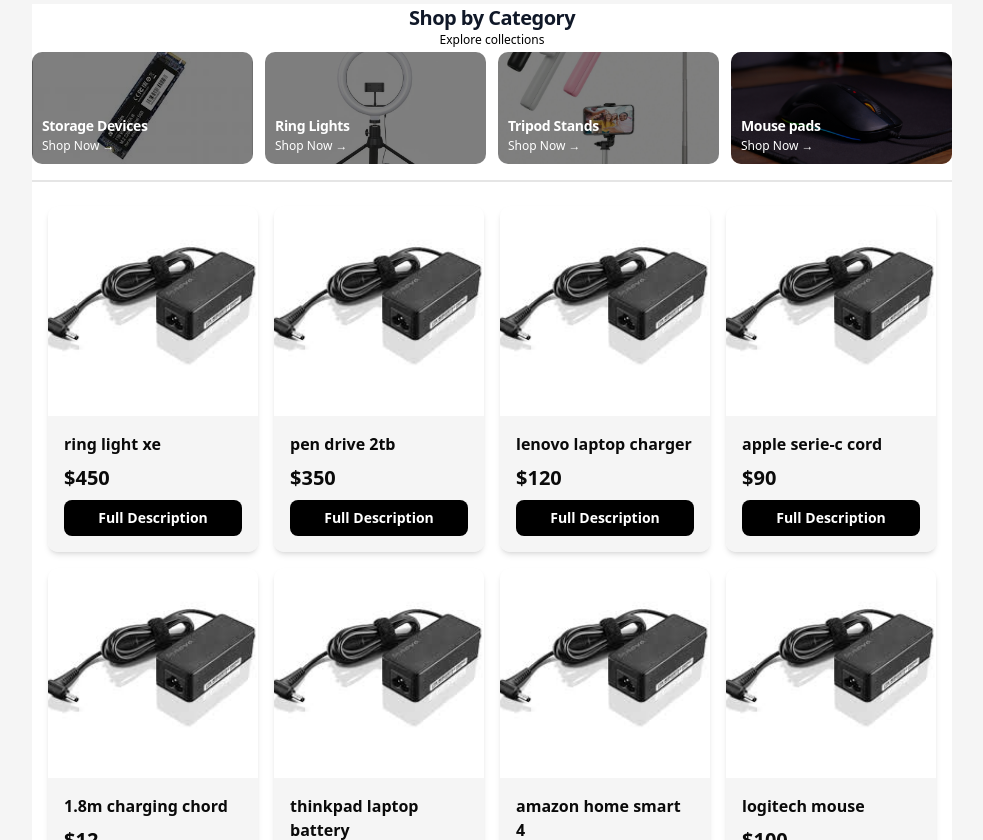
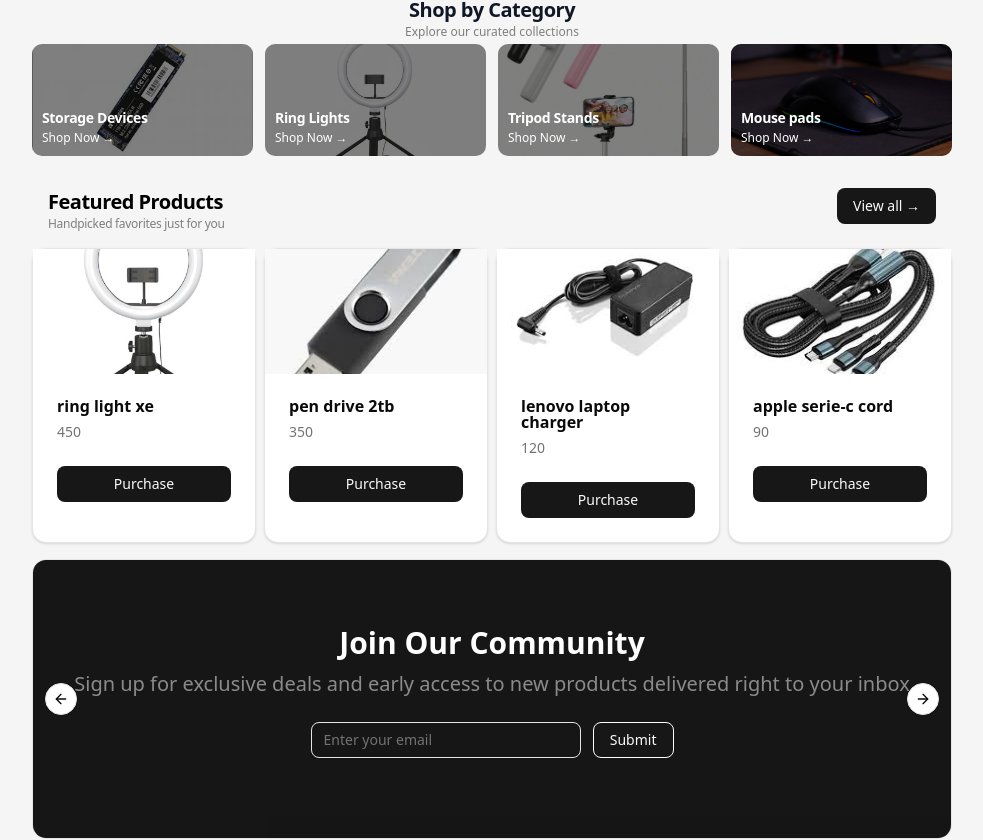
Before and after one commit to ABU-BAW/prime-access-store, a React (Vite) app: page / in a window 1280 px wide. Shown: the part 460-1300 px from the top of the page, without its empty margins (148-1131 px from the left). Built offline with nearby package versions, Linux system fonts and the light colour scheme; grey boxes are pictures that could not be loaded.

Commit message:
fixing featured and adding margins to hero sections

```diff
--- a/src/App.jsx
+++ b/src/App.jsx
@@ -21,7 +21,7 @@ function App() {
         <Navbar/>
       </header>
 
-      <main className="flex-1 bg-muted text-foreground flex flex-col px-4 lg:px-45 py-4">
+      <main className="flex-1 bg-muted text-foreground flex flex-col px-4 lg:px-45 py-2">
         <Routes>
             <Route path="/" element={<Home />} />
             <Route path="/shop" element={<Shop />} />
--- a/src/components/Category.jsx
+++ b/src/components/Category.jsx
@@ -34,12 +34,12 @@ const categories = [
 function Category() {
 
     return (
-        <section className=" bg-background flex flex-col mb-4">
+        <section className=" bg-muted flex flex-col mb-4">
             <h2 className="text-xl font-bold text-center tracking-tight text-gray-900">
                 Shop by Category
             </h2>
 
-            <p className='text-xs  text-black self-center mb-1'>Explore  collections</p>
+            <p className='text-xs  text-foreground/50 self-center mb-1'>Explore our curated collections</p>
 
             <div className="grid grid-cols-2 lg:grid-cols-4 gap-3 max-w-5xl w-full ">
                 {
--- /dev/null
+++ b/src/components/Featured.jsx
@@ -0,0 +1,50 @@
+import { Badge } from "@/components/ui/badge"
+import { Button } from "@/components/ui/button"
+import {
+  Card,
+  CardAction,
+  CardDescription,
+  CardFooter,
+  CardHeader,
+  CardTitle,
+} from "@/components/ui/card"
+
+
+function Featured({featured}) {
+
+    return (
+        <section className="py-4 px-0  bg-mute ">
+            <div className="flex items-start justify-between mb-4 px-4">
+                <div >
+                    <h2 className="text-black text-xl font-bold tracking-tight">Featured Products</h2>
+                    <p className="text-foreground/50 text-xs tracking-tight">Handpicked favorites just for you</p>
+                </div>
+                <span><Button>View all →</Button></span>
+            </div>
+            <div className="grid grid-cols-2 lg:grid-cols-4 gap-2 ">
+                {
+                    featured.map(product => (
+                        <Card className="mx-auto w-full max-w-sm pt-0" key={product.id}>
+                            <img
+                                src= {`${product.image}`}
+                                alt="product image"
+                                className=" aspect-video w-full object-cover "
+                            />
+                            <CardHeader>
+                                <CardTitle>{product.name}</CardTitle>
+                                <CardDescription>
+                                    {product.price}
+                                </CardDescription>
+                            </CardHeader>
+                            <CardFooter>
+                                <Button className="w-full">Purchase</Button>
+                            </CardFooter>
+                        </Card>
+                    ))
+                }
+            </div>
+        </section>
+    );
+}
+
+export default Featured;
--- a/src/components/Listings.jsx
+++ /dev/null
@@ -1,55 +0,0 @@
-import { Button } from "./ui/button";
-import { useNavigate } from "react-router-dom";
-
-function Listing({products}) {
-    const navigate = useNavigate();
-
-    const handleClick = (id) => {
-        navigate(`/shop/${id}`);
-    }
-
-    return (
-        <section className="py-6 px-4 bg-white border-t-2">
-            <div className="grid grid-cols-2 sm:grid-cols-3 lg:grid-cols-4 gap-3 sm:gap-4 max-w-6xl mx-auto">
-                {products.map((product) => (
-                    <div
-                        key={product.id}
-                        className="bg-white rounded-lg overflow-hidden shadow-md hover:shadow-xl transition-all duration-300 hover:-translate-y-1"
-                    >
-                        {/* Square Product Image */}
-                        <div className="relative w-full aspect-square overflow-hidden bg-gray-100">
-                            <img
-                                src="/lct.jpg"
-                                alt={product.name}
-                                className="w-full h-full object-cover hover:scale-105 transition-transform duration-300"
-                            />
-                        </div>
-
-                        {/* Product Info with bg-muted */}
-                        <div className="p-3 sm:p-4 bg-muted flex flex-col gap-2">
-                            {/* Product Name */}
-                            <h3 className="text-sm sm:text-base font-semibold text-foreground line-clamp-2">
-                                {product.name}
-                            </h3>
-
-                            {/* Price */}
-                            <p className="text-lg sm:text-xl font-bold text-foreground">
-                                ${product.price}
-                            </p>
-
-                            {/* Button */}
-                            <Button
-                                className="w-full bg-black text-white hover:bg-gray-800 text-xs sm:text-sm font-semibold py-2 sm:py-2.5"
-                                onClick={() => handleClick(product.id)}
-                            >
-                                Full Description
-                            </Button>
-                        </div>
-                    </div>
-                ))}
-            </div>
-        </section>
-    );
-}
-
-export default Listing;
--- /dev/null
+++ b/src/components/ui/badge.jsx
@@ -0,0 +1,46 @@
+import * as React from "react"
+import { cva } from "class-variance-authority";
+import { Slot } from "radix-ui"
+
+import { cn } from "@/lib/utils"
+
+const badgeVariants = cva(
+  "inline-flex w-fit shrink-0 items-center justify-center gap-1 overflow-hidden rounded-full border border-transparent px-2 py-0.5 text-xs font-medium whitespace-nowrap transition-[color,box-shadow] focus-visible:border-ring focus-visible:ring-[3px] focus-visible:ring-ring/50 aria-invalid:border-destructive aria-invalid:ring-destructive/20 dark:aria-invalid:ring-destructive/40 [&>svg]:pointer-events-none [&>svg]:size-3",
+  {
+    variants: {
+      variant: {
+        default: "bg-primary text-primary-foreground [a&]:hover:bg-primary/90",
+        secondary:
+          "bg-secondary text-secondary-foreground [a&]:hover:bg-secondary/90",
+        destructive:
+          "bg-destructive text-white focus-visible:ring-destructive/20 dark:bg-destructive/60 dark:focus-visible:ring-destructive/40 [a&]:hover:bg-destructive/90",
+        outline:
+          "border-border text-foreground [a&]:hover:bg-accent [a&]:hover:text-accent-foreground",
+        ghost: "[a&]:hover:bg-accent [a&]:hover:text-accent-foreground",
+        link: "text-primary underline-offset-4 [a&]:hover:underline",
+      },
+    },
+    defaultVariants: {
+      variant: "default",
+    },
+  }
+)
+
+function Badge({
+  className,
+  variant = "default",
+  asChild = false,
+  ...props
+}) {
+  const Comp = asChild ? Slot.Root : "span"
+
+  return (
+    <Comp
+      data-slot="badge"
+      data-variant={variant}
+      className={cn(badgeVariants({ variant }), className)}
+      {...props} />
+  );
+}
+
+export { Badge, badgeVariants }
--- a/src/data/products.js
+++ b/src/data/products.js
@@ -9,7 +9,16 @@ export const products = [
         {name : "thinkpad laptop battery", id : 6, price : 65, category: "computer-battery"},
         {name : "amazon home smart 4", id : 7, price : 200, category: "computer-pads"},
         {name : "logitech mouse", id : 8, price : 100, category: "computer-pads"},
-    ]
+]
+
+export const featured = [
+        {name : "ring light xe", id : 1, price : 450, category: "ring-lights"},
+        {name : "pen drive 2tb", id : 2, price : 350, category: "storage-device"},
+        {name : "lenovo laptop charger", id : 3, price : 120, category: "laptop-chargers"},
+        {name : "apple serie-c cord", id : 4, price : 90, category: "data-cables"}
+]
+
+
 
 // export const ringLights = [
 //   { name: "18-inch studio ring light", id: 1, price: 450 },
--- a/src/pages/Home.jsx
+++ b/src/pages/Home.jsx
@@ -1,30 +1,25 @@
 import Hero from "../components/Hero"
 import HeroSlider from "../components/hero-slider"
-import Listing from "../components/Listings"
+import Featured from "../components/Featured"
 import Category from "../components/Category"
-
 
 
 function Home() {
 
-    const products = [
-        {name : "ring light xe", id : 1, price : 450},
-        {name : "pen drive 2tb", id : 2, price : 350},
-        {name : "lenovo laptop charger", id : 3, price : 120},
-        {name : "apple serie-c cord", id : 4, price : 90},
-        {name : "1.8m charging chord", id : 5, price : 12},
-        {name : "thinkpad laptop battery", id : 6, price : 65},
-        {name : "amazon home smart 4", id : 7, price : 200},
-        {name : "logitech mouse", id : 8, price : 100},
-    ]
+    const featured = [
+        {name : "ring light xe", id : 1, price : 450, category: "ring-lights", image : "/fringlight.jpg"},
+        {name : "pen drive 2tb", id : 2, price : 350, category: "storage-device",image : "/usb.jpg"},
+        {name : "lenovo laptop charger", id : 3, price : 120, category: "laptop-chargers",image : "/lct.jpg"},
+        {name : "apple serie-c cord", id : 4, price : 90, category: "data-cables",image : "/cd.jpg"}
+]
 
 
     return (
         <>
             <Hero/>
-            <section className="bg-background">
+            <section>
                 <Category/>
-                <Listing products={products} />
+                <Featured featured={featured} />
             </section>
             <HeroSlider />
         </>
--- a/src/pages/Shop.jsx
+++ b/src/pages/Shop.jsx
@@ -1,5 +1,5 @@
 import Category from "@/components/Category";
-import Listing from "@/components/Listings";
+import Listing from "@/components/Featured";
 import { products } from "@/data/products";
 import { useSearchParams } from "react-router-dom";
 import { Link } from "react-router-dom";
```
Also changed, not shown: public/fringlight.jpg (added).
